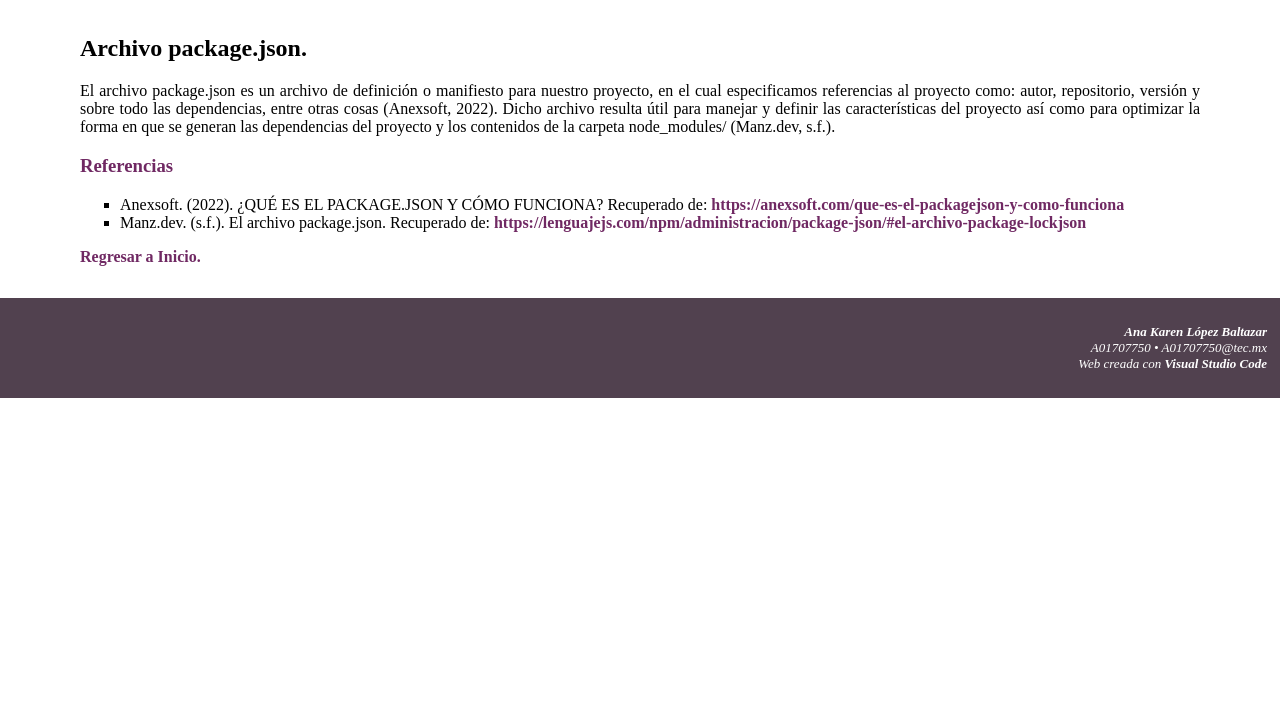
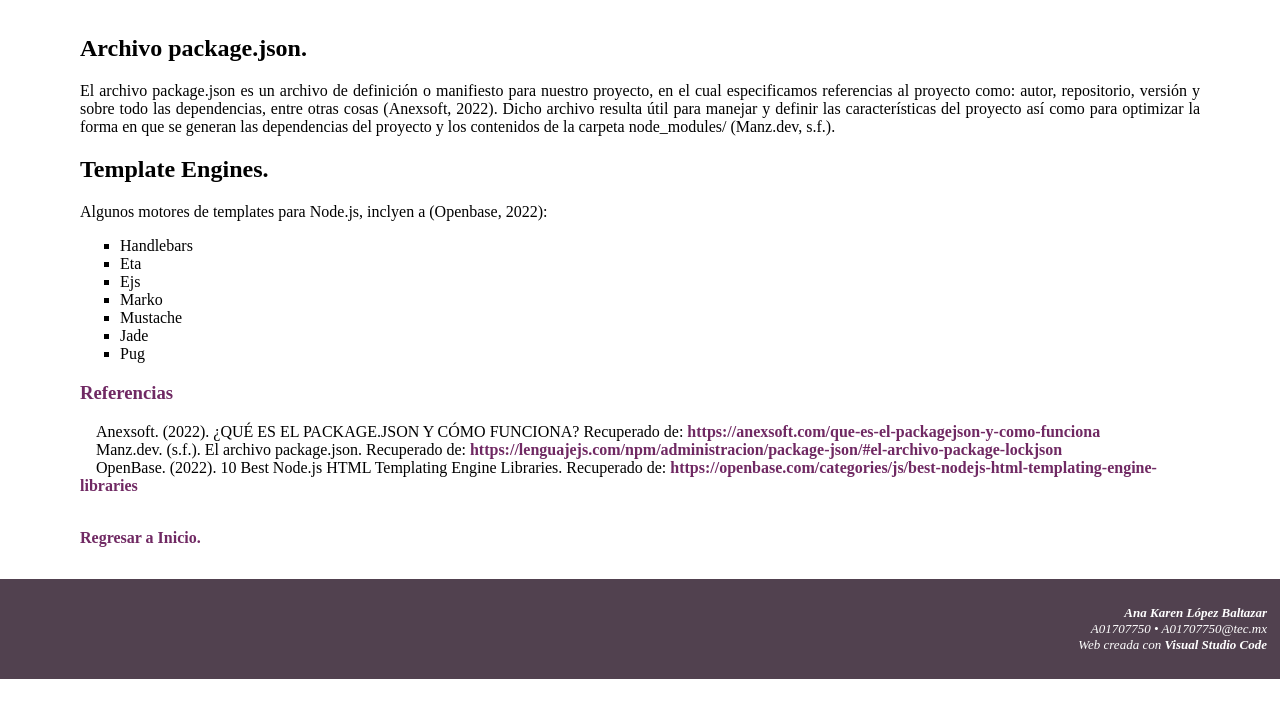
Before and after one commit to KarenLB2000/TC2005B.401-Laboratorios, a Node server app: page /fe/json in a window 1280 px wide. Shown: the part 66-784 px from the top of the page. Run offline with Node 20, Linux system fonts and the light colour scheme.

Commit message:
L12: Preguntas

```diff
--- a/Laboratorio 11-12/public/css/styles.css
+++ b/Laboratorio 11-12/public/css/styles.css
@@ -41,14 +41,6 @@ ul {
 
 .referencias {
   text-align: left;
-  text-indent: 2em;
-}
-
-.left-picture {
-  float: left;
-  margin: 0 1.5em 1.5em 0;
-  object-fit: contain;
-  align-self: flex-start;
 }
 
 footer a {
--- a/Laboratorio 11-12/routes/fe.routes.js
+++ b/Laboratorio 11-12/routes/fe.routes.js
@@ -8,9 +8,6 @@ const games  = [
     {titulo: "FE Gaiden"},
     {titulo: "FE: Mystery of the Emblem"}
 ];
-
-
-var fs = require('fs');
 
 // Devolución de un archivo HTML (path).
 router.get('/juegos', (request, response, next) => {
@@ -31,13 +28,12 @@ router.use('/videos', (request, response, next) => {
 });
 
 router.use('/json', (request, response, next) => {
-    response.render('json.ejs');
+    response.render('preguntas.ejs');
 });
 
 router.use('/avogado6', (request, response, next) => {
-    response.sendFile(path.join(__dirname, '..', 'views', 'avogado6.html'));
+    response.sendFile(path.join(__dirname, '..', 'public', 'avogado6.html'));
 });
-
 
 router.use('/', (request, response, next) => {
     response.render('index.ejs', {games: games});
--- a/Laboratorio 11-12/views/index.ejs
+++ b/Laboratorio 11-12/views/index.ejs
@@ -16,7 +16,7 @@
     <a href="/fe/juegos">Actualizar lista de juegos.</a><br>
     <a href="/fe/imagenes">Visitar galería de imágenes.</a><br>
     <a href="/fe/videos">Vídeos de la saga.</a><br>
-    <a href="/fe/json">Ver package.json.</a><br>
+    <a href="/fe/json">Ver preguntas.</a><br>
     <a href="/fe/avogado6">Ver Avogado6.</a>
 
 <%- include('includes/footer.ejs') %>
--- a/Laboratorio 11-12/views/json.ejs
+++ /dev/null
@@ -1,21 +0,0 @@
-<%- include('includes/head.ejs') %>
-
-    <h1>Archivo package.json.</h1>
-    <p>El archivo package.json es un archivo de definición o manifiesto para nuestro proyecto, en el cual especificamos
-        referencias al proyecto como: autor, repositorio, versión y sobre todo las dependencias, entre otras cosas
-        (Anexsoft, 2022).
-        Dicho archivo resulta útil para manejar y definir las características del proyecto así como para optimizar la
-        forma en que se generan las dependencias del proyecto y los contenidos de la carpeta node_modules/ (Manz.dev,
-        s.f.).</p>
-    <h3>Referencias</h3>
-    <ul style="list-style-type:square">
-        <li>Anexsoft. (2022). ¿QUÉ ES EL PACKAGE.JSON Y CÓMO FUNCIONA? Recuperado de: <a
-                href="https://anexsoft.com/que-es-el-packagejson-y-como-funciona">https://anexsoft.com/que-es-el-packagejson-y-como-funciona</a>
-        </li>
-        <li>Manz.dev. (s.f.). El archivo package.json. Recuperado de: <a
-                href="https://lenguajejs.com/npm/administracion/package-json/#el-archivo-package-lockjson">https://lenguajejs.com/npm/administracion/package-json/#el-archivo-package-lockjson</a>
-        </li>
-    </ul>
-    <a href="/fe">Regresar a Inicio.</a>
-
-    <%- include('includes/footer.ejs') %>
--- /dev/null
+++ b/Laboratorio 11-12/views/preguntas.ejs
@@ -0,0 +1,38 @@
+<%- include('includes/head.ejs') %>
+
+    <h1>Archivo package.json.</h1>
+    <p>El archivo package.json es un archivo de definición o manifiesto para nuestro proyecto, en el cual especificamos
+        referencias al proyecto como: autor, repositorio, versión y sobre todo las dependencias, entre otras cosas
+        (Anexsoft, 2022).
+        Dicho archivo resulta útil para manejar y definir las características del proyecto así como para optimizar la
+        forma en que se generan las dependencias del proyecto y los contenidos de la carpeta node_modules/ (Manz.dev,
+        s.f.).
+    </p>
+
+    <h1>Template Engines.</h1>
+    <p>Algunos motores de templates para Node.js, inclyen a (Openbase, 2022):
+    </p>
+    <ul>
+        <li>Handlebars</li>
+        <li>Eta</li>
+        <li>Ejs</li>
+        <li>Marko</li>
+        <li>Mustache</li>
+        <li>Jade</li>
+        <li>Pug</li>
+    </ul>
+
+    <h3>Referencias</h3>
+    <p class="referencias">
+        &emsp;Anexsoft. (2022). ¿QUÉ ES EL PACKAGE.JSON Y CÓMO FUNCIONA? Recuperado de: <a
+            href="https://anexsoft.com/que-es-el-packagejson-y-como-funciona">https://anexsoft.com/que-es-el-packagejson-y-como-funciona</a><br>
+
+        &emsp;Manz.dev. (s.f.). El archivo package.json. Recuperado de: <a
+            href="https://lenguajejs.com/npm/administracion/package-json/#el-archivo-package-lockjson">https://lenguajejs.com/npm/administracion/package-json/#el-archivo-package-lockjson</a><br>
+
+        &emsp;OpenBase. (2022). 10 Best Node.js HTML Templating Engine Libraries. Recuperado de: <a
+            href="https://openbase.com/categories/js/best-nodejs-html-templating-engine-libraries">https://openbase.com/categories/js/best-nodejs-html-templating-engine-libraries</a>
+    </p><br>
+    <a href="/fe">Regresar a Inicio.</a>
+
+    <%- include('includes/footer.ejs') %>
--- a/Laboratorio 11-12/views/videos.ejs
+++ b/Laboratorio 11-12/views/videos.ejs
@@ -1,11 +1,11 @@
 <%- include('includes/head.ejs') %>
 
         <h1>Vídeos de Fire Emblem</h1>
-        <iframe width="900" height="506" src="https://www.youtube.com/embed/cZyZB-Zjxxo" title="YouTube video player"
+        <iframe width="600" height="406" src="https://www.youtube.com/embed/cZyZB-Zjxxo" title="YouTube video player"
             frameborder="0"
             allow="accelerometer; autoplay; clipboard-write; encrypted-media; gyroscope; picture-in-picture"
-            allowfullscreen></iframe>
-        <iframe width="900" height="506" src="https://www.youtube.com/embed/TrtXqaph-44" title="YouTube video player"
+            allowfullscreen></iframe>&emsp;
+        <iframe width="600" height="406" src="https://www.youtube.com/embed/TrtXqaph-44" title="YouTube video player"
             frameborder="0"
             allow="accelerometer; autoplay; clipboard-write; encrypted-media; gyroscope; picture-in-picture"
             allowfullscreen></iframe>
```
Also changed, not shown: Laboratorio 11-12/public/avogado6.html (renamed from Laboratorio 11-12/views/avogado6.html).
